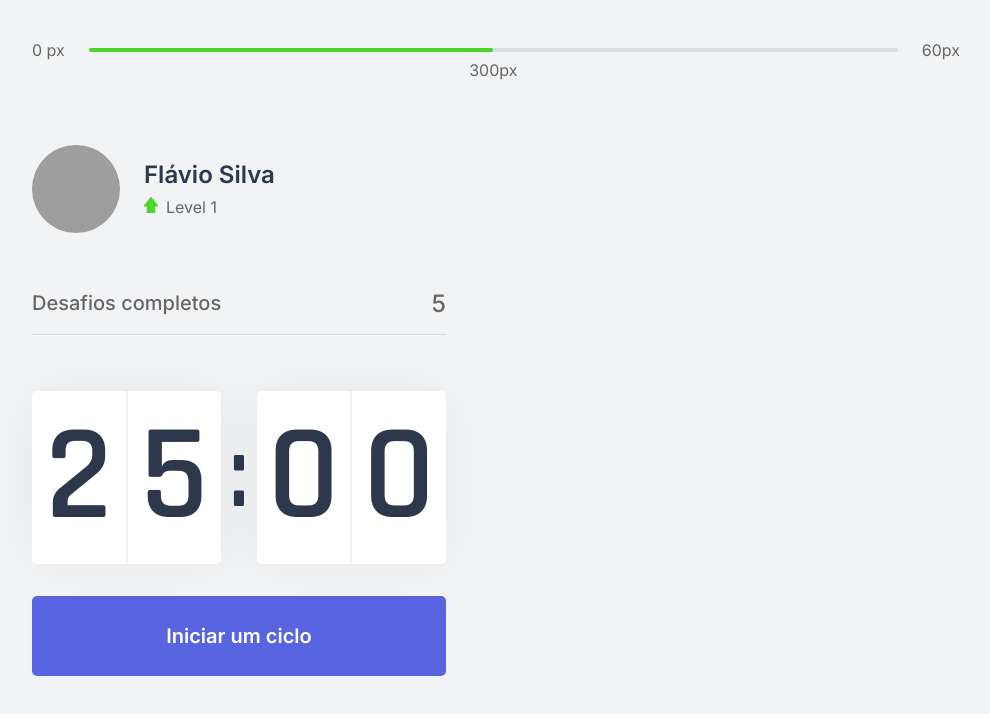
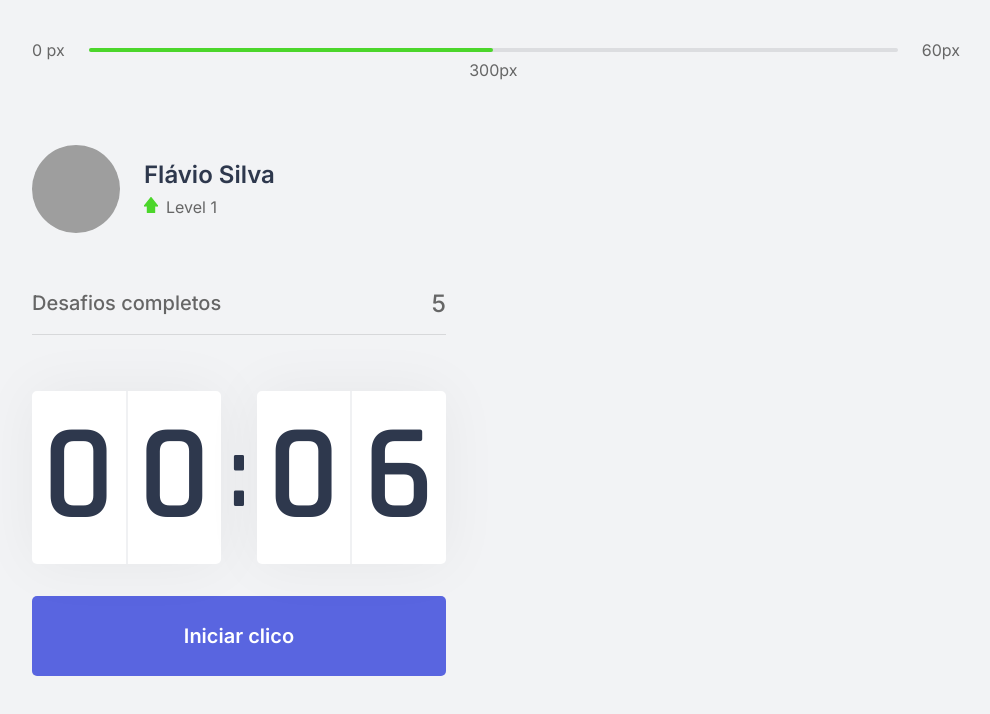
Before and after one commit to fsilvaco/pomodoro, a Next.js app: page / in a window 1280 px wide. Shown: the top 714 px of the page, without its empty margins (144-1134 px from the left). Built offline with nearby package versions, Linux system fonts and the light colour scheme; grey boxes are pictures that could not be loaded.

Commit message:
Finalizando a criaçao do countdown

```diff
--- a/src/components/Countdown.tsx
+++ b/src/components/Countdown.tsx
@@ -1,11 +1,13 @@
 import { useEffect, useState } from "react"
 import styles from "../styles/components/Countdown.module.css"
 
+let countdownTimeout: NodeJS.Timeout
+
 export function Countdown() {
 
-    const [time, setTime] = useState(25 * 60)
-    const [active, setActive] = useState(false)
-    const [start, setStart] = useState("Iniciar um")
+    const [time, setTime] = useState(0.1 * 60)
+    const [isActive, setIsActive] = useState(false)
+    const [hasFinished, setHasFinished] = useState(false)
 
     const minutes = Math.floor(time / 60)
     const secunds = time % 60
@@ -14,17 +16,25 @@
     const [secundLeft, secundRight] = String(secunds).padStart(2, '0').split('')
 
     function startCountdown() {
-        setActive(true)
-        setStart("Parar o")
+        setIsActive(true)
+    }
+
+    function resetCountdown() {
+        clearTimeout(countdownTimeout)
+        setIsActive(false)
+        setTime(0.1 * 60)
     }
 
     useEffect(() => {
-        if (active && time > 0) {
-            setTimeout(() => {
+        if (isActive && time > 0) {
+            countdownTimeout = setTimeout(() => {
                 setTime(time - 1)
             }, 1000)
+        } else if (isActive && time == 0) {
+            setHasFinished(true)
+            setIsActive(false)
         }
-    }, [active, time])
+    }, [isActive, time])
 
 
     return (
@@ -40,11 +50,31 @@
                     <span>{secundRight}</span>
                 </div>
             </div>
-            <button
-                onClick={startCountdown}
-                type="button" className={styles.countdownButton}>
-                {start} ciclo
-            </button>
+
+            {hasFinished ? (
+                <button
+                    disabled
+                    type="button" className={styles.countdownButton}>
+                    Ciclo encerrado
+                </button>
+            ) : (
+                    <>
+                        {isActive ? (
+                            <button
+                                onClick={resetCountdown}
+                                type="button" className={`${styles.countdownButton} ${styles.countdownButtonActive}`}>
+                                Abandonar ciclo
+                            </button>
+                        ) : (
+                                <button
+                                    onClick={startCountdown}
+                                    type="button" className={styles.countdownButton}>
+                                    Iniciar clico
+                                </button>
+                            )}
+                    </>
+
+                )}
         </>
     )
 }
--- a/src/styles/components/Countdown.module.css
+++ b/src/styles/components/Countdown.module.css
@@ -59,6 +59,22 @@
     transition: background-color 0.2s;
 }
 
-.countdownButton:hover{
+.countdownButton:not(:disabled):hover{
     background-color: var(--blue-dark);
 }
+
+.countdownButtonActive {
+    background: var(--white);
+    color: var(--title)
+}
+
+.countdownButtonActive:not(:disabled):hover{
+    background: var(--red);
+    color: var(--white)
+}
+
+.countdownButton:disabled {
+    background: var(--white);
+    color: var(--text);
+    cursor: not-allowed
+}
```
